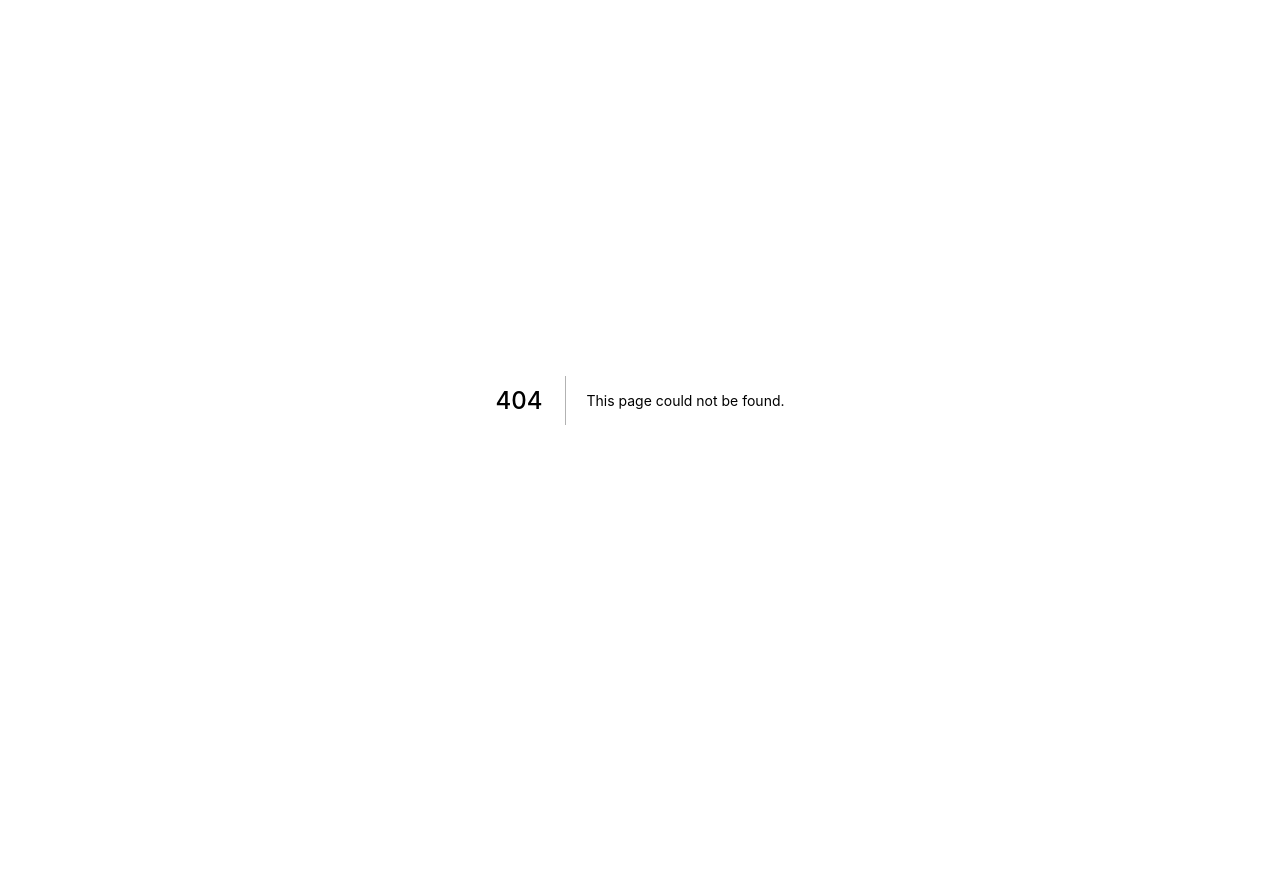
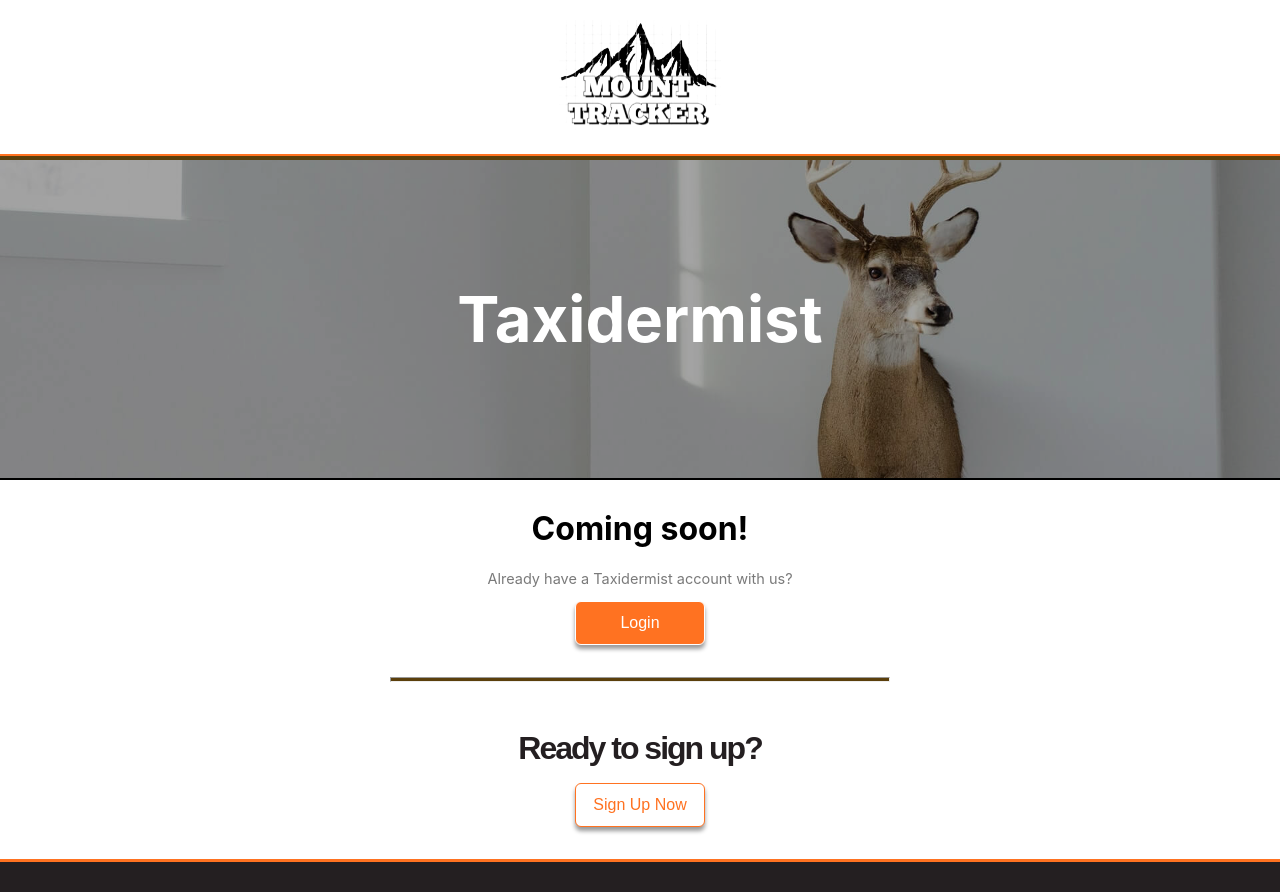
Before and after one commit to FrancisCalizo/ohio-taxidermy-supply, a Next.js app: page /taxidermist in a window 1280 px wide. Before the commit this address had no page. Shown: the top 892 px of the page. Before the commit the page ends 800 px from the top, so only its background shows below. Built offline with nearby package versions, Linux system fonts and the light colour scheme.

Commit message:
feat: [WIP] Create outline for Taxidermist page

```diff
--- /dev/null
+++ b/pages/taxidermist/index.tsx
@@ -0,0 +1,129 @@
+import React from 'react';
+import styled from 'styled-components';
+import { darken } from 'polished';
+
+import SiteLayout from 'components/layout/SiteLayout';
+
+export default function Taxidermist() {
+  return (
+    <div>
+      <Banner>
+        <h1>Taxidermist</h1>
+      </Banner>
+
+      <Container>
+        <h1 style={{ textAlign: 'center' }}>Coming soon!</h1>
+
+        <div className="login-container">
+          <p className="small-text">Already have a Taxidermist account with us?</p>
+          <div className="login-button-container">
+            <Button>Login</Button>
+          </div>
+        </div>
+
+        <Hr />
+
+        <div className="login-container">
+          <h2 className="section-ready">Ready to sign up?</h2>
+          <div className="login-button-container">
+            <Button variant="outline">Sign Up Now</Button>
+          </div>
+        </div>
+      </Container>
+    </div>
+  );
+}
+
+const Banner = styled.div`
+  height: 40vh;
+  background-image: url('/images/deer-on-wall.jpg');
+  background-size: cover;
+  background-repeat: no-repeat;
+  background-position: 50% 60%;
+  border-bottom: 2px solid black;
+  display: flex;
+  justify-content: center;
+  align-items: center;
+  position: relative;
+
+  &:before {
+    content: '';
+    position: absolute;
+    top: 0;
+    right: 0;
+    bottom: 0;
+    left: 0;
+    background: rgba(0, 0, 0, 0.6);
+    opacity: 0.6;
+  }
+
+  h1 {
+    color: white;
+    font-size: calc(32px + (54 - 32) * ((100vw) / (1200 - 300)));
+    z-index: 1;
+  }
+`;
+
+const Container = styled.div`
+  max-width: 1000px;
+  padding: 0.5rem 2rem 2rem;
+  margin: 0 auto;
+
+  .login-container {
+    text-align: center;
+
+    p.small-text {
+      font-size: calc(12px + (16 - 12) * ((100vw - 400px) / (1800 - 400)));
+      color: ${({ theme }) => theme.colors.gray};
+    }
+
+    .login-button-container {
+      margin: 0 auto;
+      width: 130px;
+    }
+  }
+
+  .section-ready {
+    font-family: Arial, Helvetica, sans-serif;
+    color: ${({ theme }) => theme.colors.dark};
+    text-align: center;
+    font-size: 2rem;
+    letter-spacing: -2px;
+    margin: 3rem auto 1rem;
+  }
+`;
+
+const Hr = styled.hr`
+  max-width: 500px;
+  margin: 2rem auto;
+  height: 5px;
+  background: ${({ theme }) => theme.colors.brown};
+`;
+
+const Button = styled.button<{ variant?: 'outline' }>`
+  display: block;
+  width: 100%;
+  background: ${({ theme, variant }) => (variant === 'outline' ? '#fff' : theme.colors.orange)};
+  color: ${({ theme, variant }) => (variant === 'outline' ? theme.colors.orange : '#fff')};
+  border: 0.5px solid
+    ${({ theme, variant }) => (variant === 'outline' ? theme.colors.orange : '#fff')};
+  padding: 0.75rem 1rem;
+  border-radius: 6px;
+  font-size: 1rem;
+  cursor: pointer;
+  box-shadow: ${(props) => props.theme.button.boxShadow};
+  transition: background 300ms ease-in-out, transform 150ms ease-in-out;
+
+  &:hover {
+    background: ${({ theme }) => darken(0.05, theme.colors.orange)};
+    color: ${({ variant }) => variant === 'outline' && '#fff'};
+  }
+
+  &:hover:not(#submit-button) {
+    transform: scale(1.02);
+  }
+
+  ${(props) => props.theme.global.setFocus('#fff')}
+`;
+
+Taxidermist.getLayout = (page: any) => <SiteLayout>{page}</SiteLayout>;
```
Also changed, not shown: public/images/deer-on-wall.jpg (added).
